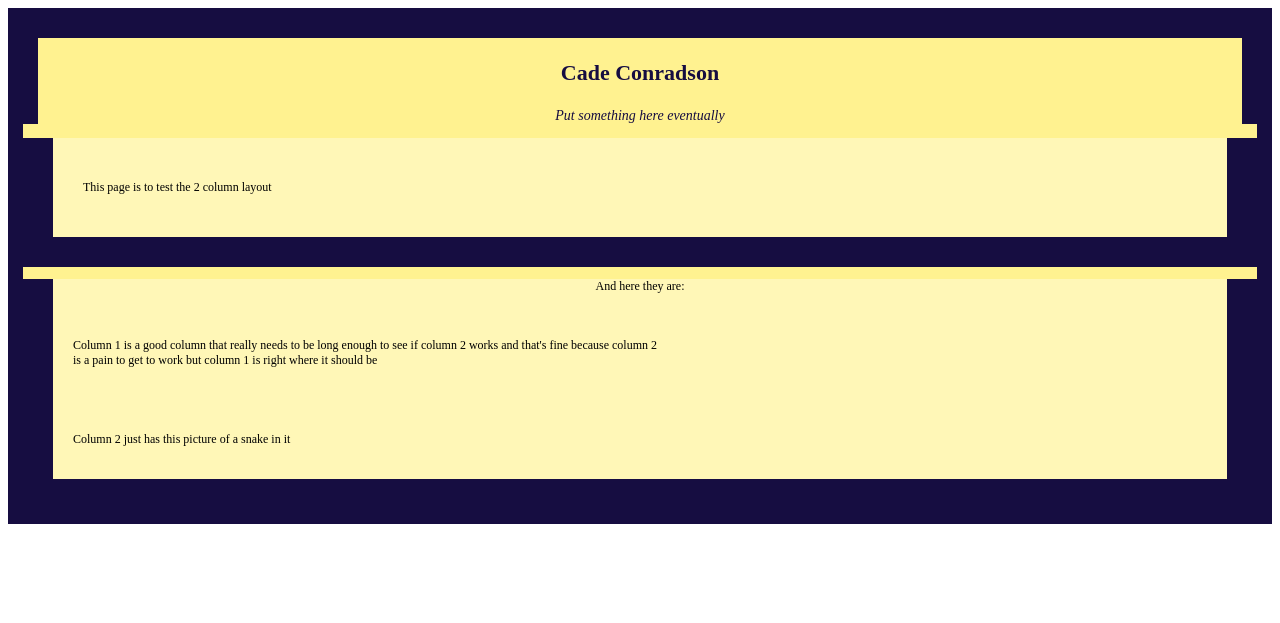
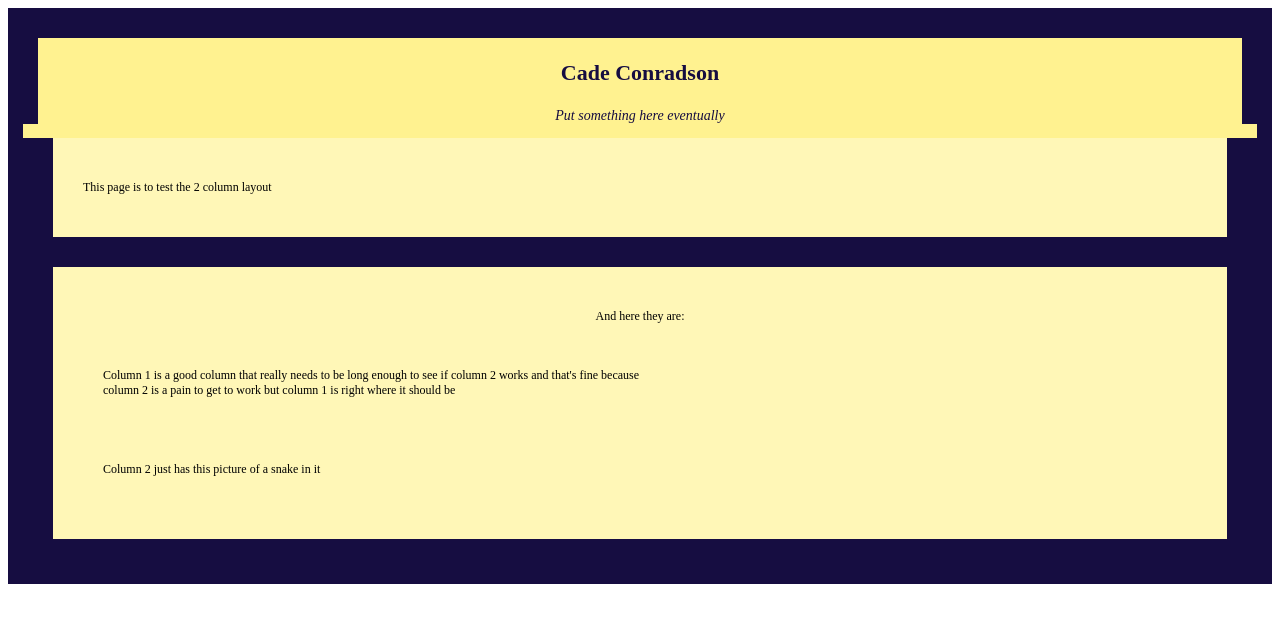
Before and after one commit to cconradson/cconradson.github.io, a Jekyll site: the page built from columns.html, in a window 1280 px wide. Shown: the top 623 px of the page. Built offline with Jekyll 4.4.1, drawn with Linux system fonts in a browser that asks for light colours.

Commit message:
Revert "colums attempt 8"
This reverts commit ab65b8a94048a747a03acb7bf6d56b28619cf96e.

```diff
--- a/assets/css/main.css
+++ b/assets/css/main.css
@@ -20,13 +20,6 @@ div[class="body"] {
 	border-width: 0px 30px 30px 30px;
 }
 
-div[class="body-wrap"] {
-	background-color: #fff7b7;
-	border-color: #160d41;
-	border-style: solid;
-	border-width: 0px 30px 30px 30px;
-}
-
 h3[class="site.title"] {
 	font-size: 22px;
 }
--- a/columns.html
+++ b/columns.html
@@ -7,7 +7,7 @@ title: columns
 	<p>This page is to test the 2 column layout</p>
 </div>
 
-<div class="body-wrap">
+<div class="body">
 	<p style="text-align:center">And here they are:<p>
 
 	<div class="row">
```
